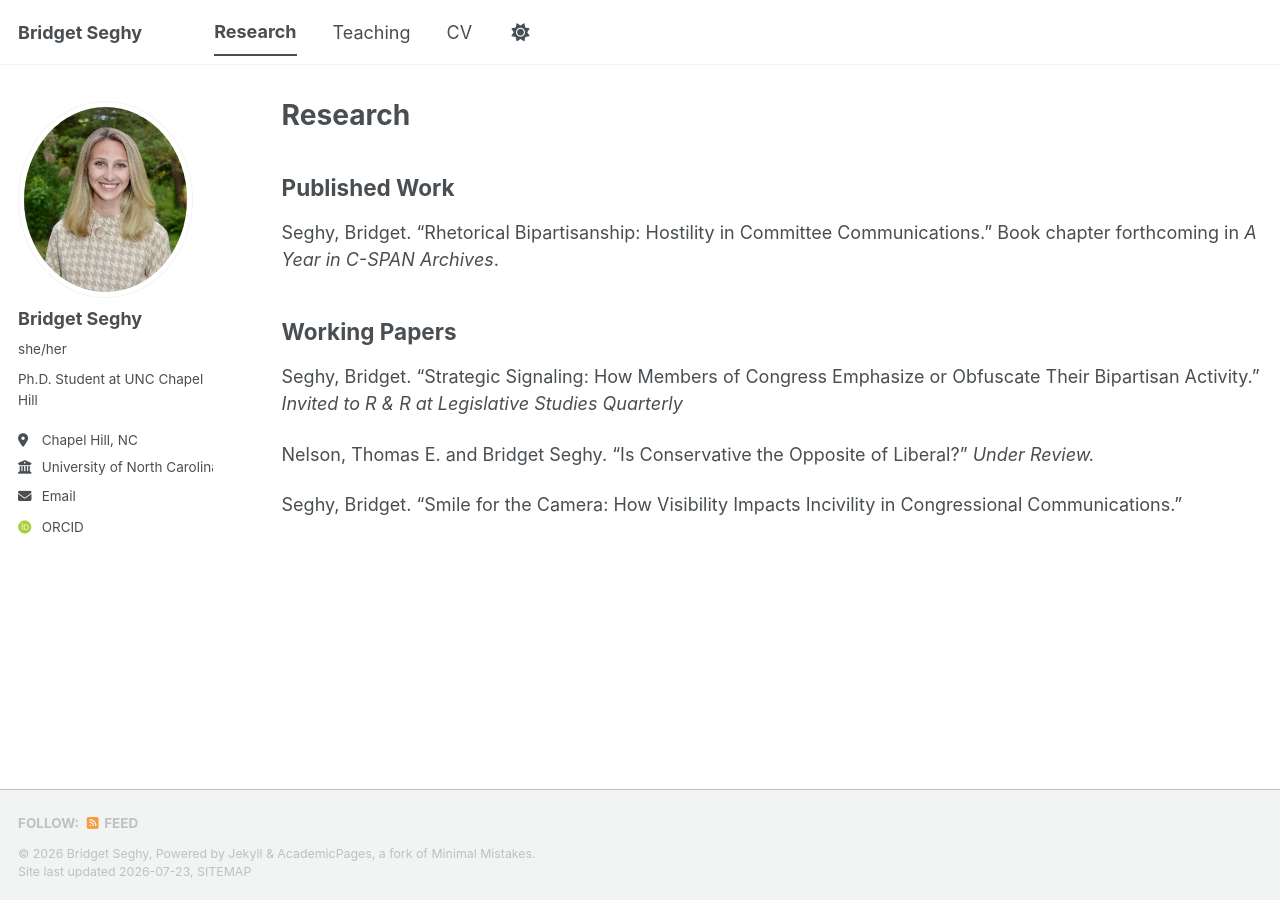
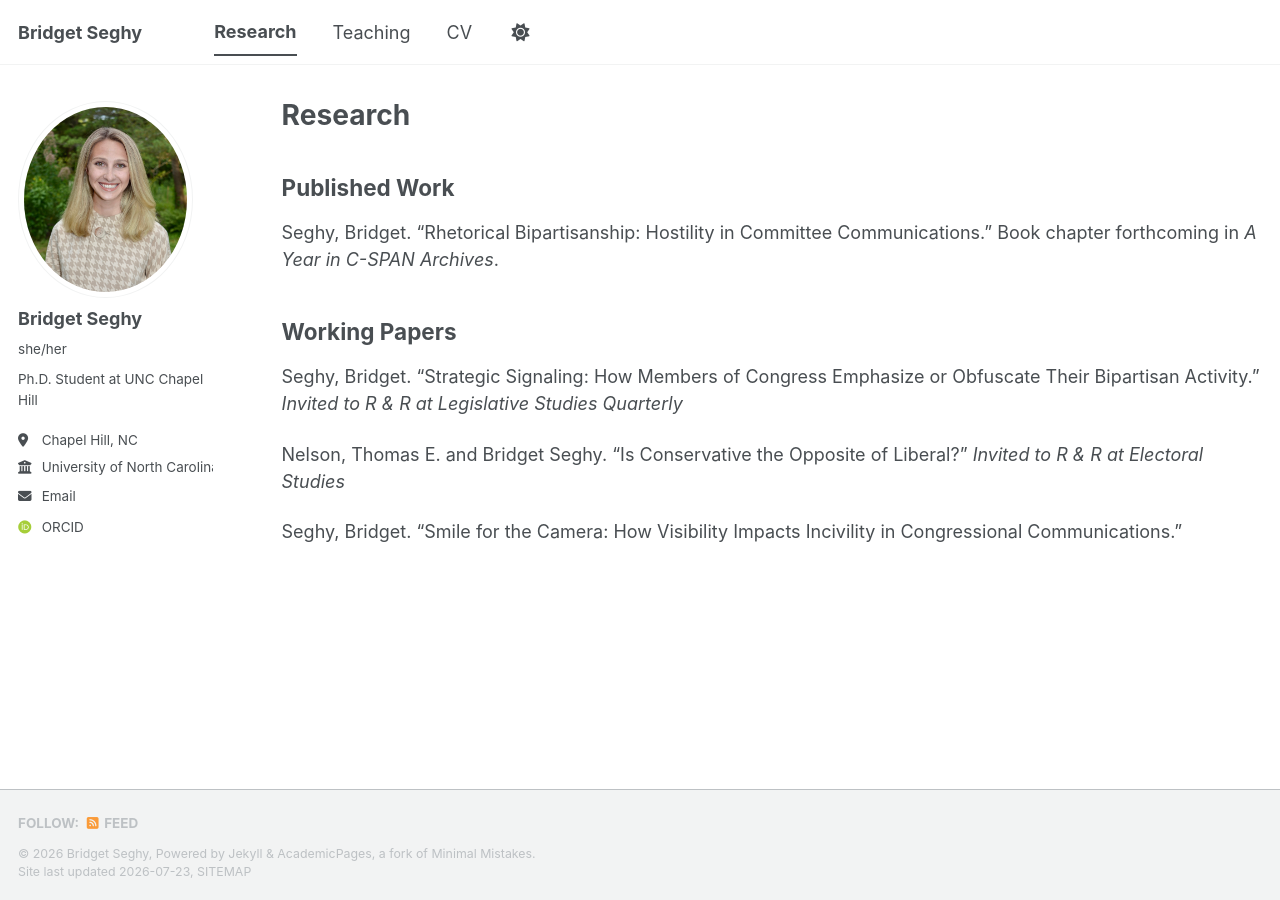
Before and after one commit to bridgetseghy/bridgetseghy.github.io, a Jekyll site: the page built from _pages/research.md, in a window 1280 px wide. Built offline with Jekyll 4.4.1, drawn with Linux system fonts in a browser that asks for light colours; some web fonts are replaced; a script bundle is joined from its source files by our own code; library files that are not in the unit come from our copies.

Commit message:
Update research.md

```diff
--- a/_pages/research.md
+++ b/_pages/research.md
@@ -13,6 +13,6 @@ Seghy, Bridget. "Rhetorical Bipartisanship: Hostility in Committee Communication
 
 Seghy, Bridget. "Strategic Signaling: How Members of Congress Emphasize or Obfuscate Their Bipartisan Activity." *Invited to R & R at Legislative Studies Quarterly*
 
-Nelson, Thomas E. and Bridget Seghy. "Is Conservative the Opposite of Liberal?" *Under Review.*
+Nelson, Thomas E. and Bridget Seghy. "Is Conservative the Opposite of Liberal?" *Invited to R & R at Electoral Studies*
 
 Seghy, Bridget. "Smile for the Camera: How Visibility Impacts Incivility in Congressional Communications."
```
